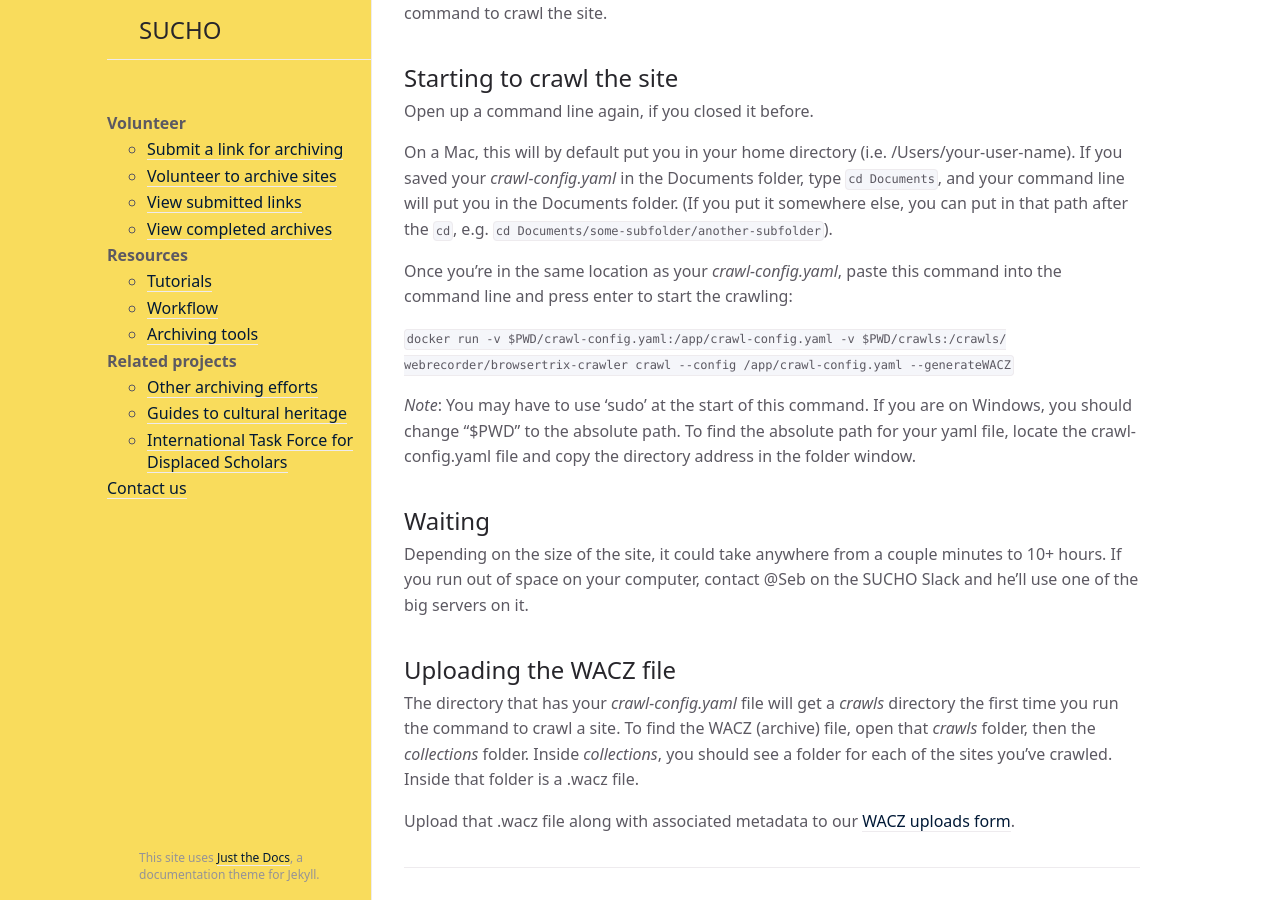
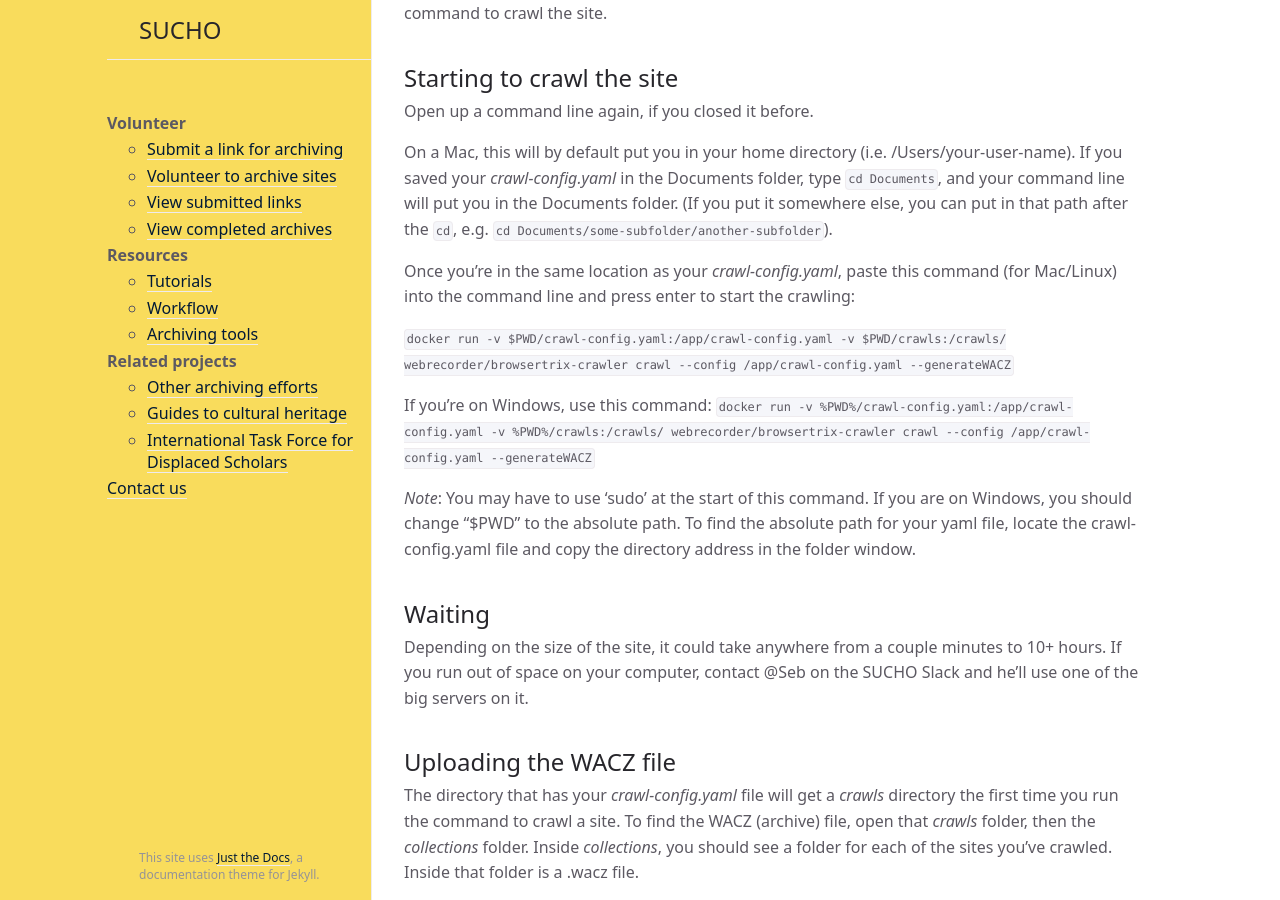
Before and after one commit to sucho-archiving/sucho-archiving.github.io, a Jekyll site: the page built from browsertrix.md, in a window 1280 px wide and 900 px high, scrolled down 1991 px. Built offline with Jekyll 4.4.1, drawn with Linux system fonts in a browser that asks for light colours.

```diff
--- a/browsertrix.md
+++ b/browsertrix.md
@@ -54,9 +54,12 @@
 
 On a Mac, this will by default put you in your home directory (i.e. /Users/your-user-name). If you saved your *crawl-config.yaml* in the Documents folder, type `cd Documents`, and your command line will put you in the Documents folder. (If you put it somewhere else, you can put in that path after the `cd`, e.g. `cd Documents/some-subfolder/another-subfolder`).
 
-Once you're in the same location as your *crawl-config.yaml*, paste this command into the command line and press enter to start the crawling:
+Once you're in the same location as your *crawl-config.yaml*, paste this command (for Mac/Linux) into the command line and press enter to start the crawling:
 
 `docker run -v $PWD/crawl-config.yaml:/app/crawl-config.yaml -v $PWD/crawls:/crawls/ webrecorder/browsertrix-crawler crawl --config /app/crawl-config.yaml --generateWACZ`
+
+If you're on Windows, use this command:
+`docker run -v %PWD%/crawl-config.yaml:/app/crawl-config.yaml -v %PWD%/crawls:/crawls/ webrecorder/browsertrix-crawler crawl --config /app/crawl-config.yaml --generateWACZ`
 
 *Note*: You may have to use 'sudo' at the start of this command. If you are on Windows, you should change "$PWD" to the absolute path. To find the absolute path for your yaml file, locate the crawl-config.yaml file and copy the directory address in the folder window.
 
```
